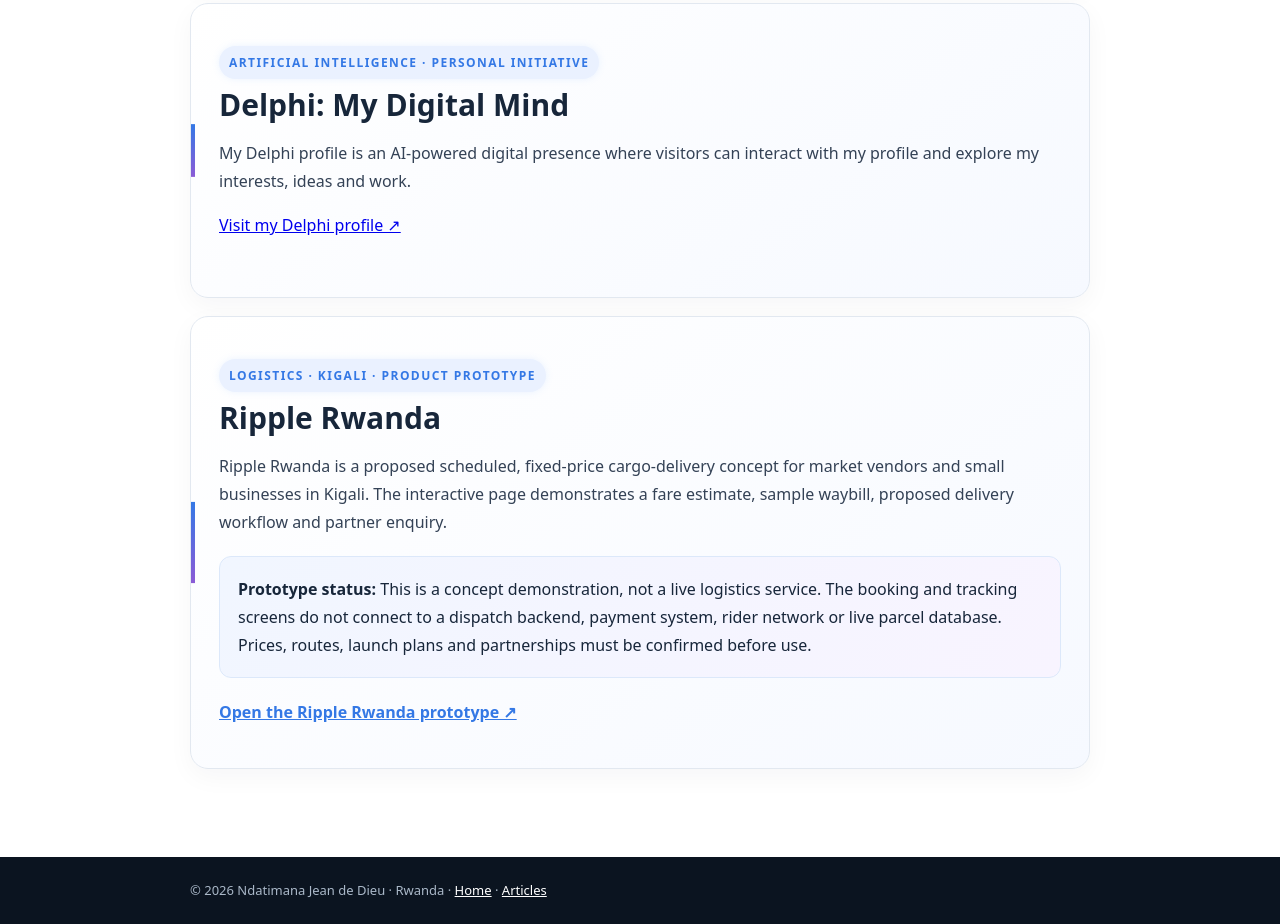
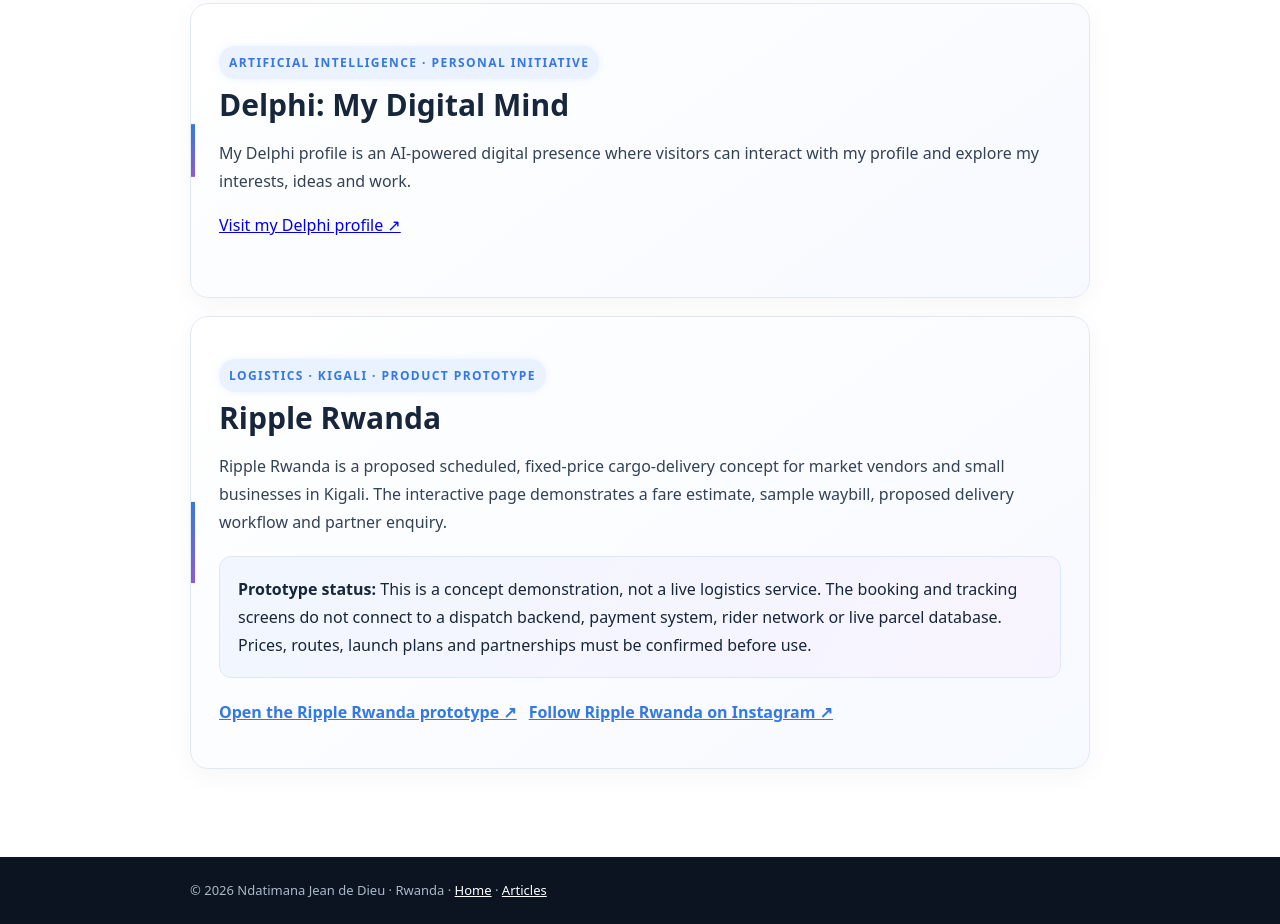
Before and after one commit to ndatimanajeande-a11y/ndatimanajeande-a11y.github.io, a plain HTML site: page projects.html in a window 1280 px wide. Shown: the part 3242-4166 px from the top of the page. Drawn offline with Linux system fonts and the light colour scheme.

Commit message:
Link Ripple Rwanda Instagram from projects page

```diff
--- a/projects.html
+++ b/projects.html
@@ -79,7 +79,7 @@ Your browser does not support HTML video. <a href="clean-water-project.mp4">Open
 <article class="project" id="ripple-rwanda"><div class="tag">Logistics · Kigali · Product prototype</div><h2>Ripple Rwanda</h2>
 <p>Ripple Rwanda is a proposed scheduled, fixed-price cargo-delivery concept for market vendors and small businesses in Kigali. The interactive page demonstrates a fare estimate, sample waybill, proposed delivery workflow and partner enquiry.</p>
 <div class="note"><strong>Prototype status:</strong> This is a concept demonstration, not a live logistics service. The booking and tracking screens do not connect to a dispatch backend, payment system, rider network or live parcel database. Prices, routes, launch plans and partnerships must be confirmed before use.</div>
-<div class="links"><a href="ripple-rwanda/">Open the Ripple Rwanda prototype ↗</a></div>
+<div class="links"><a href="ripple-rwanda/">Open the Ripple Rwanda prototype ↗</a><a href="https://www.instagram.com/ripplerw1/" target="_blank" rel="noopener">Follow Ripple Rwanda on Instagram ↗</a></div>
 </article>
 </main>
 <footer><div class="wrap">© 2026 Ndatimana Jean de Dieu · Rwanda · <a href="index.html">Home</a> · <a href="blog.html">Articles</a></div></footer>
```
